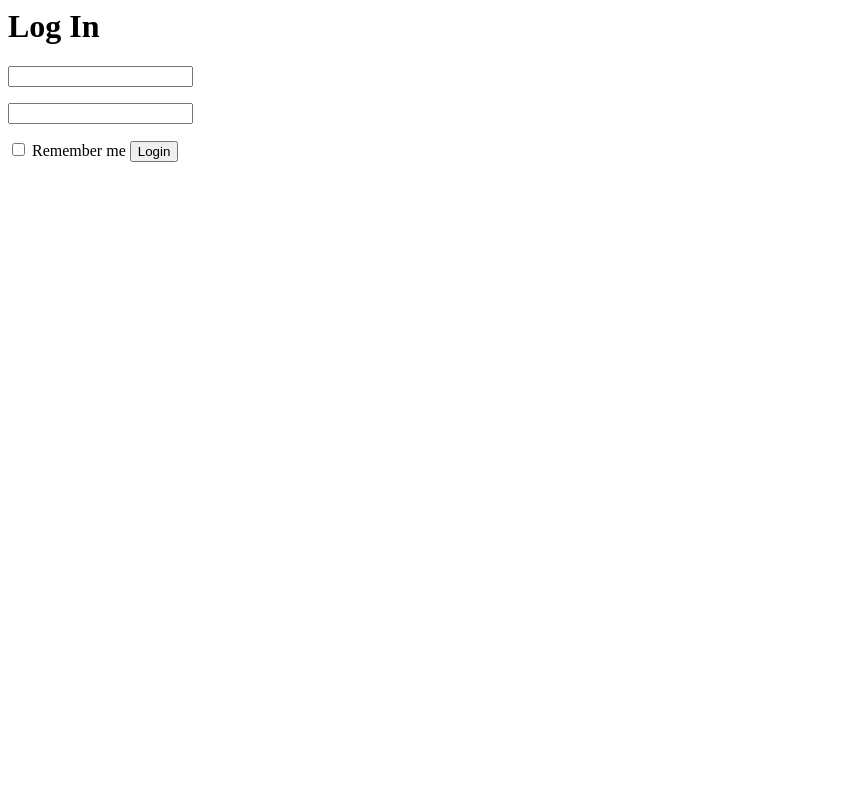
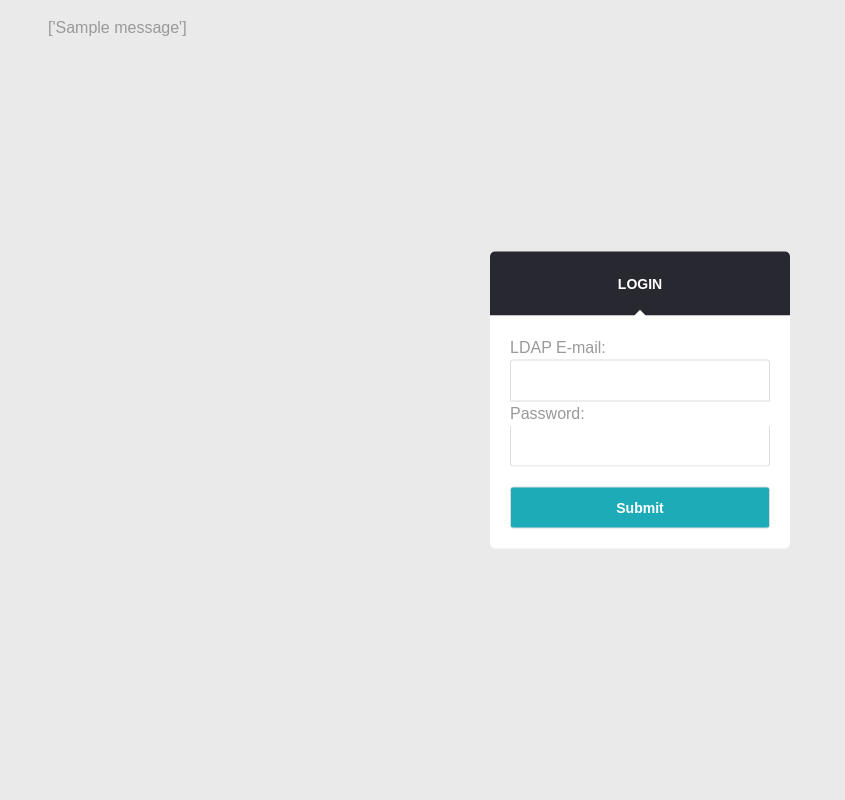
Before and after one commit to istarion/aptly-web, a Flask app: template aptlyweb/templates/security/login.html in a window 1280 px wide. Shown: the whole page, without its empty margins (0-845 px from the left). Run offline with Flask 2, Linux system fonts and the light colour scheme; the template is opened without the code that fills it, so the values that code supplies are empty, except form fields; tables that the repository leaves empty hold one stand-in row (values such as "Sample post"); one stand-in notice (Sample message) is shown; form fields are guessed from the names that the template uses; parts of the project's set-up code (start-up, migrations or seed data) failed here and were passed over; some libraries are stand-ins or nearby versions.

Commit message:
LDAP login

```diff
--- a/aptlyweb/__init__.py
+++ b/aptlyweb/__init__.py
@@ -29,8 +29,10 @@ app.config['LDAP_USER_DN'] = app.ini_config.get('ldap', 'ldap.user_dn')
 app.config['LDAP_GROUP_DN'] = app.ini_config.get('ldap', 'ldap.group_dn')
 app.config['LDAP_USER_RDN_ATTR'] = app.ini_config.get('ldap', 'ldap.user_rdn_attr')
 app.config['LDAP_USER_LOGIN_ATTR'] = app.ini_config.get('ldap', 'ldap.user_login_attr')
+app.config['SECURITY_USER_IDENTITY_ATTRIBUTES'] = app.ini_config.get('ldap', 'security.login_attr')
 app.config['LDAP_BIND_USER_DN'] = app.ini_config.get('ldap', 'ldap.bind_user_dn')
 app.config['LDAP_BIND_USER_PASSWORD'] = app.ini_config.get('ldap', 'ldap.bind_user_password')
+app.config['LDAP_BIND_DIRECT_CREDENTIALS'] = True
 
 db = SQLAlchemy(app)
 
--- a/aptlyweb/templates/security/login.html
+++ b/aptlyweb/templates/security/login.html
@@ -1,25 +1,190 @@
-{% from '_macros.html' import render_field %}
+<!DOCTYPE html>
+<html>
+<head>
+    <meta charset="UTF-8">
+    <title>Login</title>
+    <style>
+        /* ---------- GENERAL ---------- */
+        * {
+            box-sizing: border-box;
+        }
+
+        *:before, *:after {
+            box-sizing: border-box;
+        }
+
+        body {
+            background: #eaeaea;
+            color: #999;
+            font: 400 16px/1.5em sans-serif;
+            margin: 0;
+        }
+
+        h3 {
+            margin: 0;
+        }
+
+        a {
+            color: #999;
+            text-decoration: none;
+        }
+
+        a:hover {
+            color: #1dabb8;
+        }
+
+        fieldset {
+            border: none;
+            margin: 0;
+        }
+
+        input {
+            border: none;
+            font-family: inherit;
+            font-size: inherit;
+            margin: 0;
+            -webkit-appearance: none;
+        }
+
+        input:focus {
+            outline: none;
+        }
+
+        input[type="submit"] {
+            cursor: pointer;
+        }
+
+        .container {
+            left: 50%;
+            position: fixed;
+            top: 50%;
+            -webkit-transform: translate(-50%, -50%);
+            transform: translate(-50%, -50%);
+        }
+
+        /* ---------- LOGIN-FORM ---------- */
+        #login-form {
+            width: 300px;
+        }
+
+        #login-form h3 {
+            background-color: #282830;
+            border-radius: 5px 5px 0 0;
+            color: #fff;
+            font-size: 14px;
+            padding: 20px;
+            text-align: center;
+            text-transform: uppercase;
+        }
+
+        #login-form fieldset {
+            background: #fff;
+            border-radius: 0 0 5px 5px;
+            padding: 20px;
+            position: relative;
+        }
+
+        #login-form fieldset:before {
+            background-color: #fff;
+            content: "";
+            height: 8px;
+            left: 50%;
+            margin: -4px 0 0 -4px;
+            position: absolute;
+            top: 0;
+            -webkit-transform: rotate(45deg);
+            transform: rotate(45deg);
+            width: 8px;
+        }
+
+        #login-form input {
+            font-size: 14px;
+            border: 1px solid #dcdcdc;
+            padding: 12px 10px;
+            width: 100%;
+            border-radius: 3px 3px 0 0;
+        }
 
 
-<html lang="en">
-<head>
-    <meta charset="UTF-8">
-    <title>Title</title>
+        #login-form input[type="password"] {
+            border-top: none;
+            border-radius: 0px 0px 3px 3px;
+        }
+
+        #login-form input[type="submit"] {
+            background: #1dabb8;
+            border-radius: 3px;
+            color: #fff;
+            float: right;
+            font-weight: bold;
+            margin-top: 20px;
+            padding: 12px 20px;
+        }
+
+        #login-form input[type="submit"]:hover {
+            background: #198d98;
+        }
+
+        #login-form footer {
+            font-size: 12px;
+            margin-top: 16px;
+        }
+
+        .info {
+            background: #e5e5e5;
+            border-radius: 50%;
+            display: inline-block;
+            height: 20px;
+            line-height: 20px;
+            margin: 0 10px 0 0;
+            text-align: center;
+            width: 20px;
+        }
+
+        .error {
+            font-weight: bold;
+            color: red;
+        }
+
+        .flash {
+            margin-left: 3em;
+        }
+    </style>
 </head>
+
 <body>
-<div class="page-header">
-  <h1>Log In</h1>
+{% if get_flashed_messages() %}
+<p class="flash">
+    {{ get_flashed_messages() }}
+</p>
+{% endif %}
+
+
+<div class="container">
+    <div id="login-form">
+        <h3>Login</h3>
+        <fieldset>
+
+            <form method="POST">
+                <label>LDAP E-mail: {{ form.username() }}</label>
+                {% if form.errors['username'] %}
+                <p class="error">
+                    {{ form.errors['username'][0] }}
+                </p>
+                {% endif %}
+                <label>Password: {{ form.password() }}</label>
+                {% if form.errors['password'] %}
+                <p class="error">
+                    {{ form.errors['password'][0] }}
+                </p>
+                {% endif %}
+                {{ form.submit() }}
+                {{ form.hidden_tag() }}
+            </form>
+
+        </fieldset>
+    </div> <!-- end login-form -->
 </div>
-<div class="row content">
-  <div class="span4 offset1">
-    <form class="well" action="{{ url_for('security.login') }}" method="POST">
-      {{ form.hidden_tag() }}
-      {{ render_field(form.email) }}
-      {{ render_field(form.password) }}
-      <label class="checkbox">{{ form.remember()|safe }} Remember me</label>
-      <button type="submit" class="btn btn-primary btn-large">Login</button>
-    </form>
-  </div>
-    </div>
+
 </body>
 </html>
```
Also changed, not shown: aptlyweb/views.py (+16 -12 lines).
